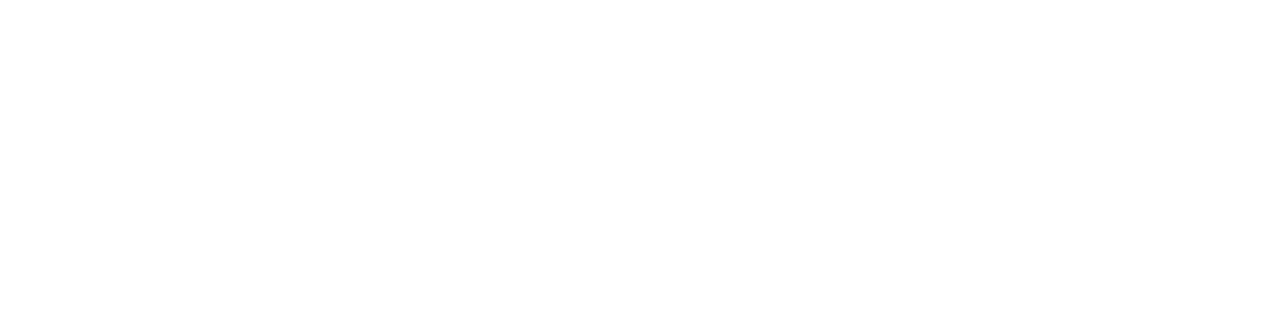
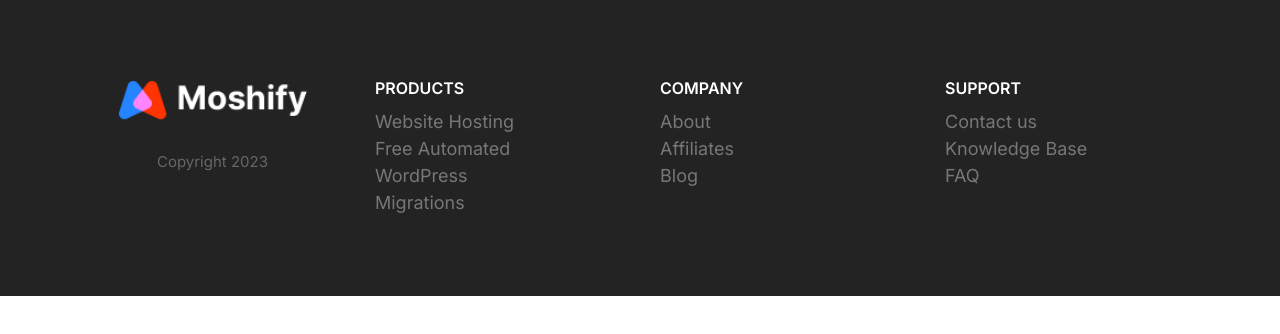
Before and after one commit to ftmhrajabi3/MoshAdvanceCourse, a plain HTML site: page index.html in a window 1280 px wide. Drawn offline with Linux system fonts and the light colour scheme.

Commit message:
making the footer

```diff
--- a/css/style.css
+++ b/css/style.css
@@ -539,6 +539,7 @@ input {
 .collapsible__heading {
   margin-top: 0;
   font-size: 3rem;
+  color: white;
 }
 
 .collapsible__chevron {
@@ -743,3 +744,79 @@ input {
     order: 2;
   }
 }
+
+/* Footer */
+.footer {
+  background-color: #232323;
+}
+
+.footer a {
+  color: #777;
+  transition: color 0.3s ease-in;
+}
+
+.footer a:hover {
+  color: white;
+}
+
+.footer__section {
+  padding: 2rem;
+  border-bottom: 1px solid #393939;
+}
+
+.footer__section .lists {
+  margin: 0;
+}
+
+.footer__heading {
+  text-transform: uppercase;
+  font-weight: 600;
+}
+
+.footer__brand {
+  margin-top: 5rem;
+  text-align: center;
+}
+
+.footer__brand img {
+  width: 100%;
+  max-width: 230px;
+}
+
+.footer__copyright {
+  font-size: 2.1rem;
+  color: white;
+  opacity: 0.3;
+}
+
+@media screen and (min-width: 768px) {
+  .footer__sections {
+    grid-template-columns: repeat(auto-fit, minmax(10rem, 1fr));
+  }
+
+  .footer__heading {
+    font-size: 1.6rem;
+  }
+
+  .footer .collapsible__chevron {
+    display: none;
+  }
+
+  .footer .collapsible__content {
+    opacity: 1;
+    max-height: 100%;
+  }
+
+  .footer__brand {
+    order: -1;
+    margin-top: 1rem;
+  }
+
+  .footer__copyright {
+    font-size: 1.5rem;
+  }
+
+  .footer__section {
+    border: 0;
+  }
+}
--- a/index.html
+++ b/index.html
@@ -14,5 +14,61 @@
     <link rel="stylesheet" href="css/normalize.css" />
     <link rel="stylesheet" href="css/style.css" />
   </head>
-  <body></body>
+  <body>
+    <footer class="block block--dark footer">
+      <div class="container grid footer__sections">
+        <section class="collapsible footer__section">
+          <header class="collapsible__header">
+            <h2 class="collapsible__heading footer__heading">products</h2>
+            <svg class="icon icon--primary collapsible__chevron">
+              <use xlink:href="images/sprite.svg#chevron"></use>
+            </svg>
+          </header>
+          <div class="collapsible__content">
+            <ul class="lists">
+              <li><a href="#">Website Hosting</a></li>
+              <li><a href="#">Free Automated</a></li>
+              <li><a href="#">WordPress</a></li>
+              <li><a href="#">Migrations</a></li>
+            </ul>
+          </div>
+        </section>
+        <section class="collapsible footer__section">
+          <header class="collapsible__header">
+            <h2 class="collapsible__heading footer__heading">Company</h2>
+            <svg class="icon icon--primary collapsible__chevron">
+              <use xlink:href="images/sprite.svg#chevron"></use>
+            </svg>
+          </header>
+          <div class="collapsible__content">
+            <ul class="lists">
+              <li><a href="#">About</a></li>
+              <li><a href="#">Affiliates</a></li>
+              <li><a href="#">Blog</a></li>
+            </ul>
+          </div>
+        </section>
+        <section class="collapsible footer__section">
+          <header class="collapsible__header">
+            <h2 class="collapsible__heading footer__heading">Support</h2>
+            <svg class="icon icon--primary collapsible__chevron">
+              <use xlink:href="images/sprite.svg#chevron"></use>
+            </svg>
+          </header>
+          <div class="collapsible__content">
+            <ul class="lists">
+              <li><a href="#">Contact us</a></li>
+              <li><a href="#">Knowledge Base</a></li>
+              <li><a href="#">FAQ</a></li>
+            </ul>
+          </div>
+        </section>
+        <section class="footer__brand">
+          <img src="images/logo.png" alt="" />
+          <p class="footer__copyright">Copyright 2023</p>
+        </section>
+      </div>
+    </footer>
+    <script src="js/main.js"></script>
+  </body>
 </html>
```
Also changed, not shown: components/footer-block.html (added, +55 -0 lines).
